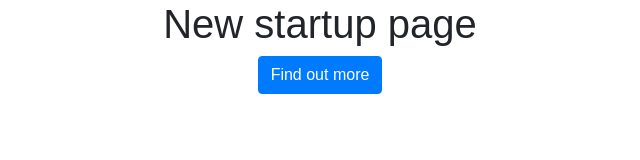
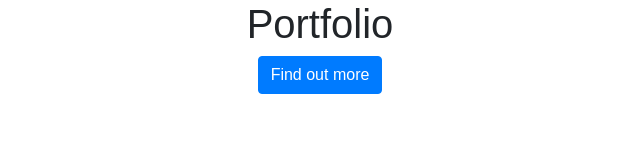
Before and after one commit to esturmanis/esturmanis.github.io, a plain HTML site: page index.html in a window 1280 px wide. Shown: the whole page, without its empty margins (320-960 px from the left). Drawn offline with nearby package versions, Linux system fonts and the light colour scheme; a web font is replaced by a local one.

Commit message:
Changed header

```diff
--- a/index.html
+++ b/index.html
@@ -17,8 +17,8 @@
 </head>
 
 <body>
+    <header><h1>Portfolio</h1></header>
     <section>
-        <h1>New startup page</h1>
         <button class="btn btn-primary">Find out more</button>
     </section>
     <script src="https://code.jquery.com/jquery-3.3.1.slim.min.js" integrity="sha384-q8i/X+965DzO0rT7abK41JStQIAqVgRVzpbzo5smXKp4YfRvH+8abtTE1Pi6jizo"
```
